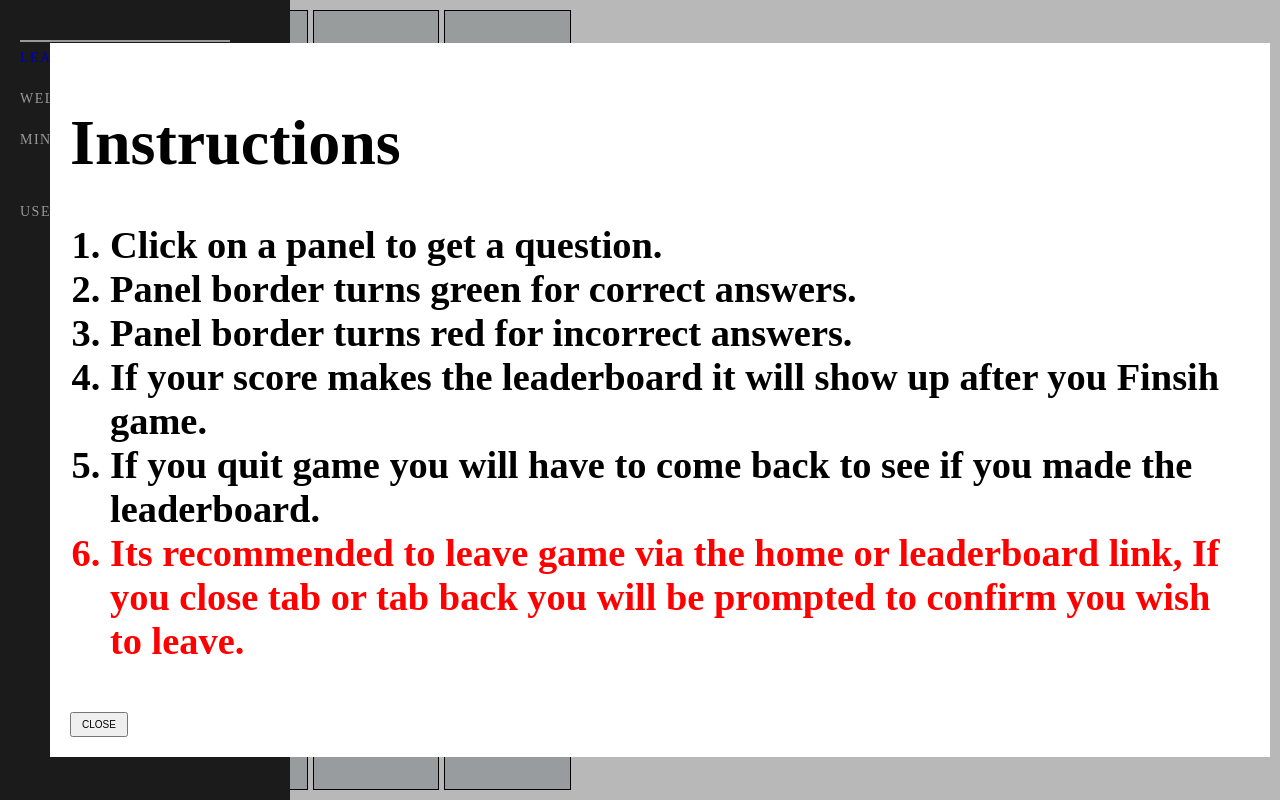
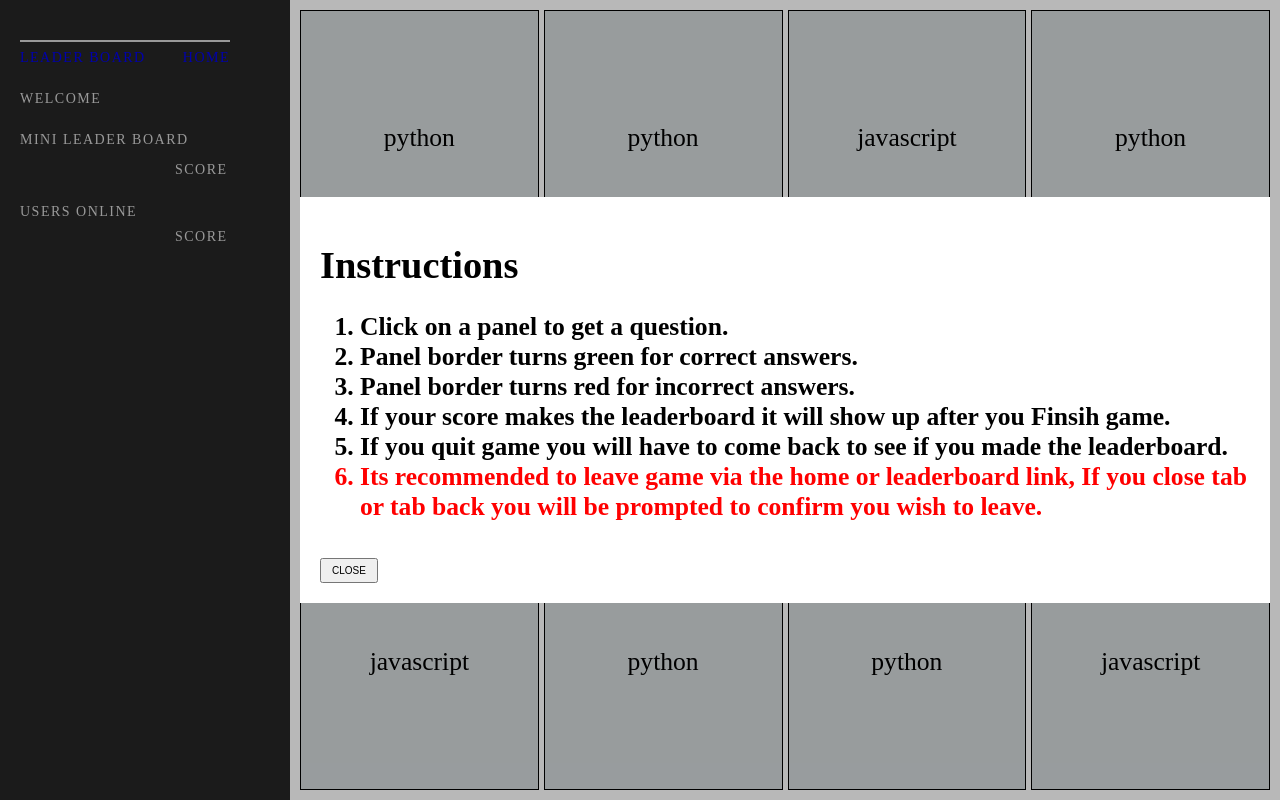
Before and after one commit to JohnL3/milestone-project-three, a Flask app: page /game in a window 1280 px wide. Run offline with Flask 2, Linux system fonts and the light colour scheme.

Commit message:
added to styles for game to make page responsive

```diff
--- a/static/css/styles.css
+++ b/static/css/styles.css
@@ -258,6 +258,8 @@ nav {
 		transform: rotate(90deg);
 	}
 
+    .game-instructions,
+    #board,
     main {
 		height: 100vw;
 		width: 100vh;
@@ -311,4 +313,32 @@ nav {
     .title h3 {
       font-size: 4vw;
     }
+    /***********************game board******************************************/
+
+    #board {
+      grid-column: 2;
+      grid-row: 1;
+    }
+
+    .sqr-con {
+      margin-left: 0;
+    }
+
+    .type {
+      font-size: 2vw;
+    }
+    /***********************game instruction panel*******************************/
+
+    .game-instructions {
+	    padding-left: 300px;
+	  }
+
+	  .instructions-inner h1 {
+      font-size: 3vw;
+    }
+
+    .instructions-inner ol {
+      font-size: 2vw;
+    }
+
 }
```
